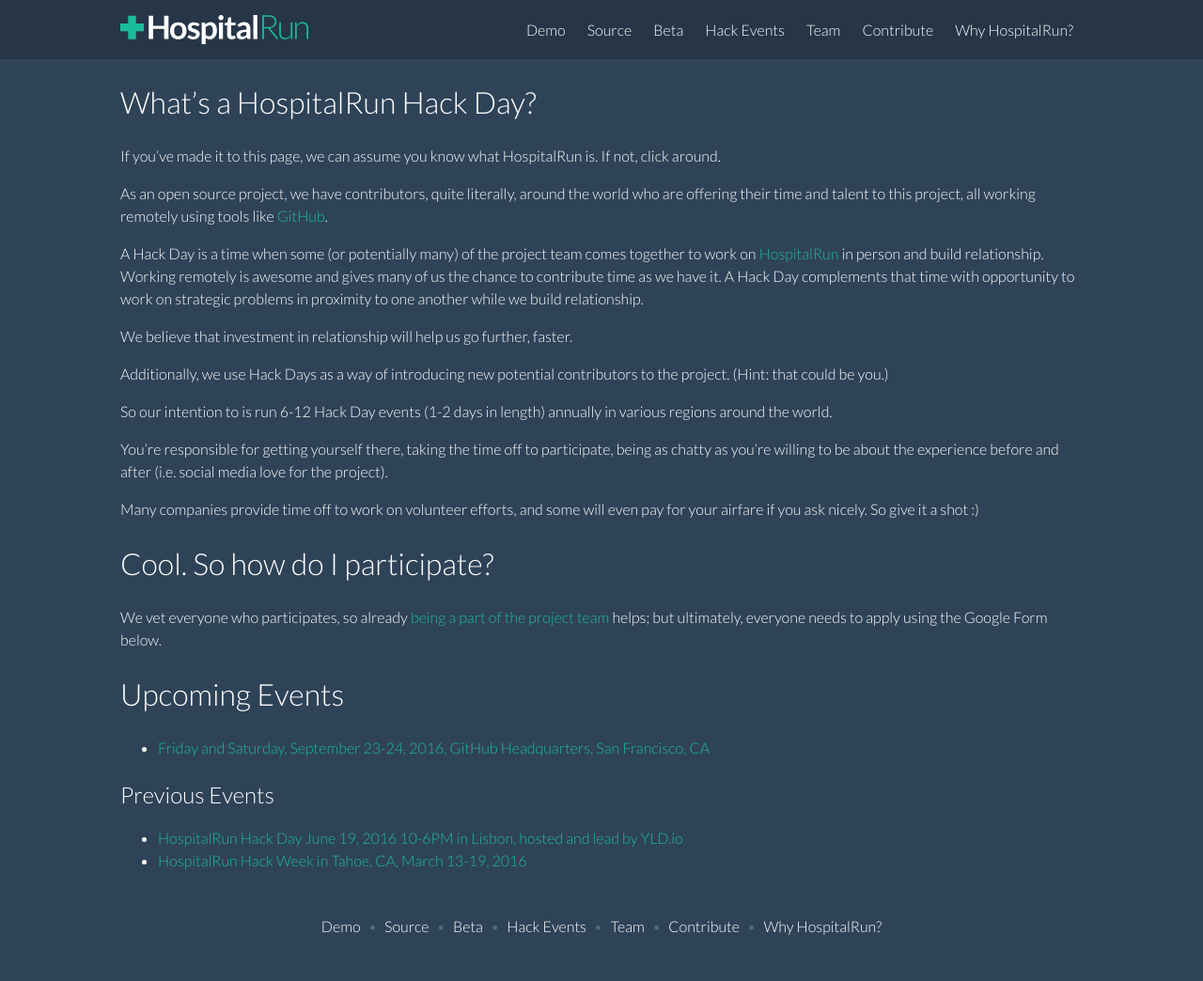
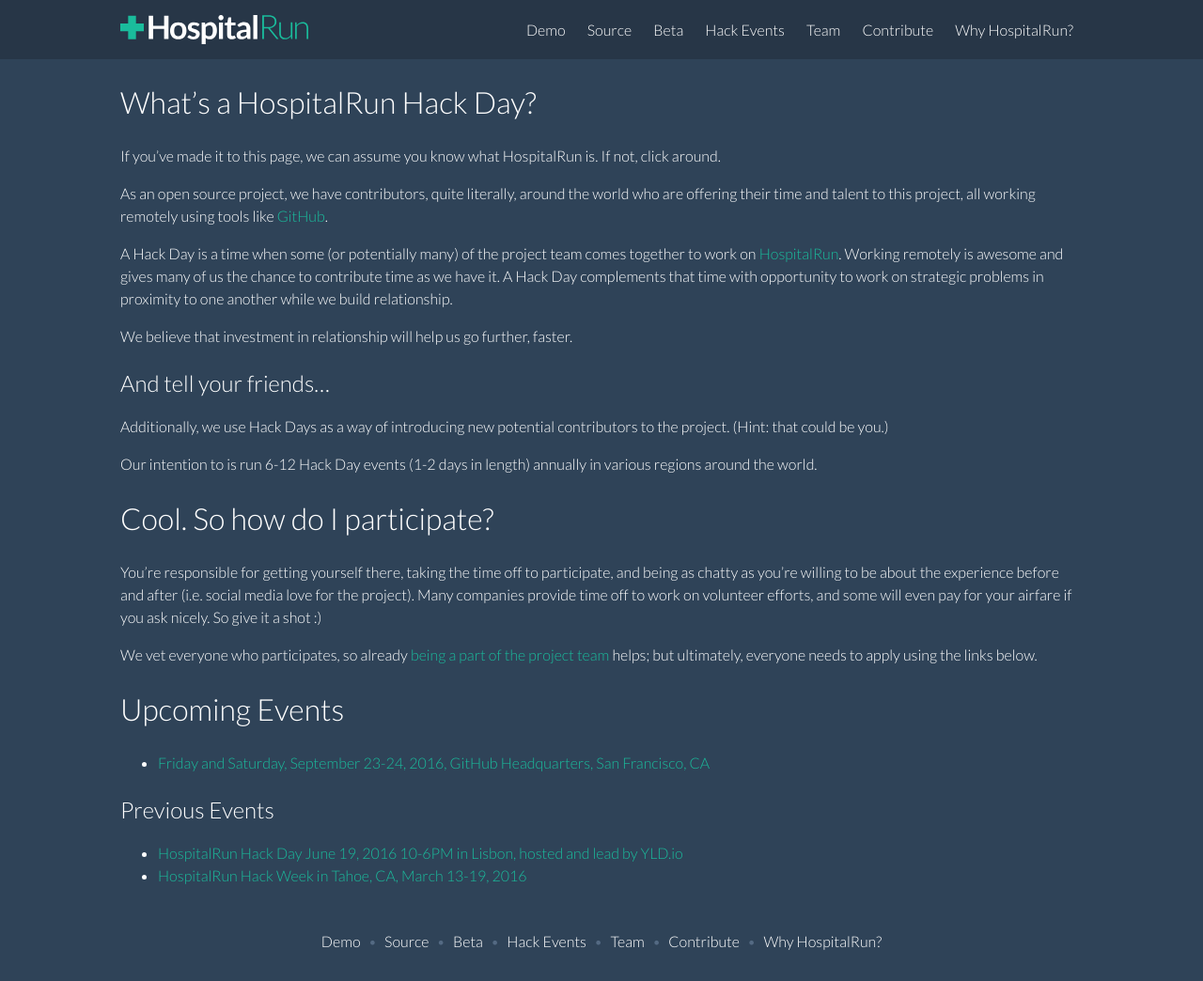
Before and after one commit to HospitalRun/hospitalrun.io, a Jekyll site: the page built from events/index.md, in a window 1280 px wide. Shown: the whole page at 94% size. Built offline with Jekyll 4.4.1, drawn with Linux system fonts in a browser that asks for light colours.

Commit message:
more changes for the GitHub Hack Day

```diff
--- a/events/index.md
+++ b/events/index.md
@@ -8,20 +8,19 @@ If you've made it to this page, we can assume you know what HospitalRun is. If n
 
 As an open source project, we have contributors, quite literally, around the world who are offering their time and talent to this project, all working remotely using tools like [GitHub](https://github.com/HospitalRun).
 
-A Hack Day is a time when some (or potentially many) of the project team comes together to work on [HospitalRun](https://github.com/HospitalRun) in person and build relationship. Working remotely is awesome and gives many of us the chance to contribute time as we have it. A Hack Day complements that time with opportunity to work on strategic problems in proximity to one another while we build relationship.
+A Hack Day is a time when some (or potentially many) of the project team comes together to work on [HospitalRun](https://github.com/HospitalRun). Working remotely is awesome and gives many of us the chance to contribute time as we have it. A Hack Day complements that time with opportunity to work on strategic problems in proximity to one another while we build relationship.
 
 We believe that investment in relationship will help us go further, faster.
 
+## And tell your friends...
 Additionally, we use Hack Days as a way of introducing new potential contributors to the project. (Hint: that could be you.)
 
-So our intention to is run 6-12 Hack Day events (1-2 days in length) annually in various regions around the world.
-
-You're responsible for getting yourself there, taking the time off to participate, being as chatty as you're willing to be about the experience before and after (i.e. social media love for the project).
-
-Many companies provide time off to work on volunteer efforts, and some will even pay for your airfare if you ask nicely. So give it a shot :)
+Our intention to is run 6-12 Hack Day events (1-2 days in length) annually in various regions around the world.
 
 # Cool. So how do I participate?
-We vet everyone who participates, so already [being a part of the project team](https://github.com/HospitalRun/hospitalrun-frontend/blob/master/.github/CONTRIBUTING.md) helps; but ultimately, everyone needs to apply using the Google Form below.
+You're responsible for getting yourself there, taking the time off to participate, and being as chatty as you're willing to be about the experience before and after (i.e. social media love for the project). Many companies provide time off to work on volunteer efforts, and some will even pay for your airfare if you ask nicely. So give it a shot :)
+
+We vet everyone who participates, so already [being a part of the project team](https://github.com/HospitalRun/hospitalrun-frontend/blob/master/.github/CONTRIBUTING.md) helps; but ultimately, everyone needs to apply using the links below.
 
 # Upcoming Events
 - <a href="https://docs.google.com/forms/d/e/1FAIpQLScY8IzsHNXuSnwJamdOosE2ZTVBAfG4UO3hDotudUDtq3Ld9w/viewform" target="_blank">Friday and Saturday, September 23-24, 2016, GitHub Headquarters, San Francisco, CA</a>
```
